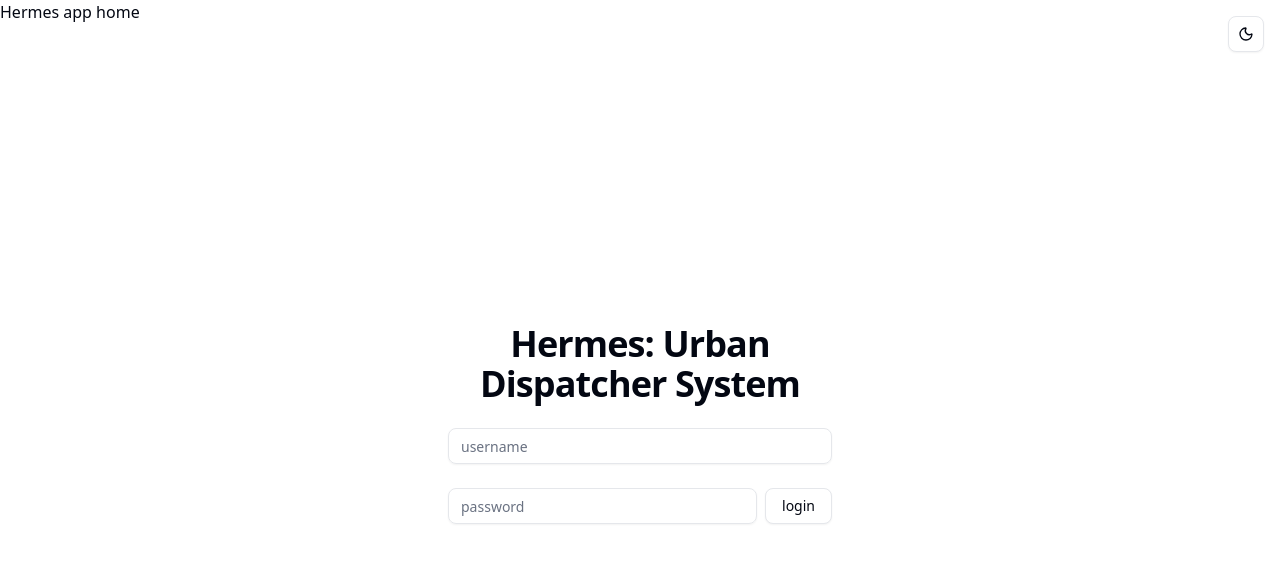
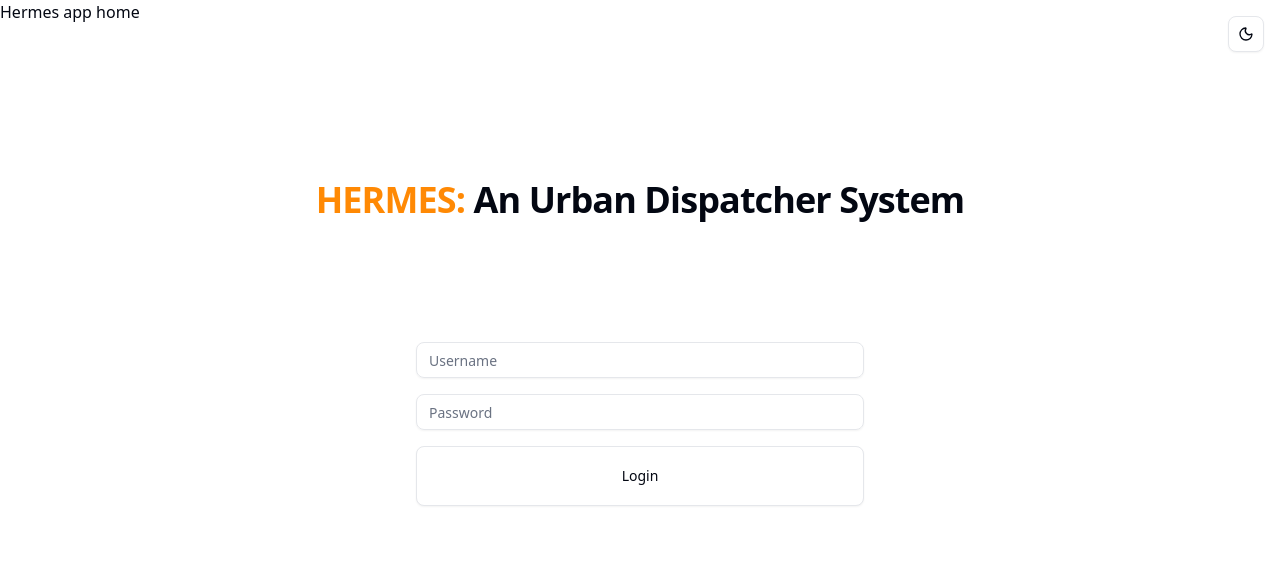
Before and after one commit to talvanio/Hermes, a Next.js app in the folder hermes-front/: page /login in a window 1280 px wide. Shown: the top 562 px of the page. Built offline with nearby package versions, Linux system fonts and the light colour scheme.

Commit message:
initial login page

```diff
--- a/hermes-front/app/login/page.tsx
+++ b/hermes-front/app/login/page.tsx
@@ -3,17 +3,17 @@ import { Input } from '@/components/shadcn/ui/input';
 
 export default function LoginScreen() {
     return (
-        <div className="flex items-center justify-center min-h-screen">
-            <div className="w-96 space-y-6">
-                <h1 className="scroll-m-20 text-center text-4xl font-extrabold tracking-tight text-balance">Hermes: Urban Dispatcher System</h1>
-                <Input className='width=5' placeholder="username" />
-                <div className="flex w-full max-w-sm items-center gap-2">
-                    <Input type="text" placeholder="password" />
-                    <Button type="submit" variant="outline">
-                        login
-                    </Button>
-                </div>
+        <div className="flex flex-col items-center justify-center min-h-screen px-4">
+            <h1 className="scroll-m-20 text-center text-2xl sm:text-3xl md:text-4xl font-extrabold tracking-tight text-balance absolute top-40 sm:top-16 md:top-45 max-w-xs sm:max-w-md md:max-w-2xl">
+                <span className="text-orange-400">HERMES:</span> An Urban Dispatcher System
+            </h1>
 
+            <div className="w-full max-w-sm md:max-w-md space-y-4">
+                <Input placeholder="Username" />
+                <Input type="Password" placeholder="Password" />
+                <Button type="submit" variant="outline" className="w-full h-15">
+                    Login
+                </Button>
             </div>
         </div>
     )
```
